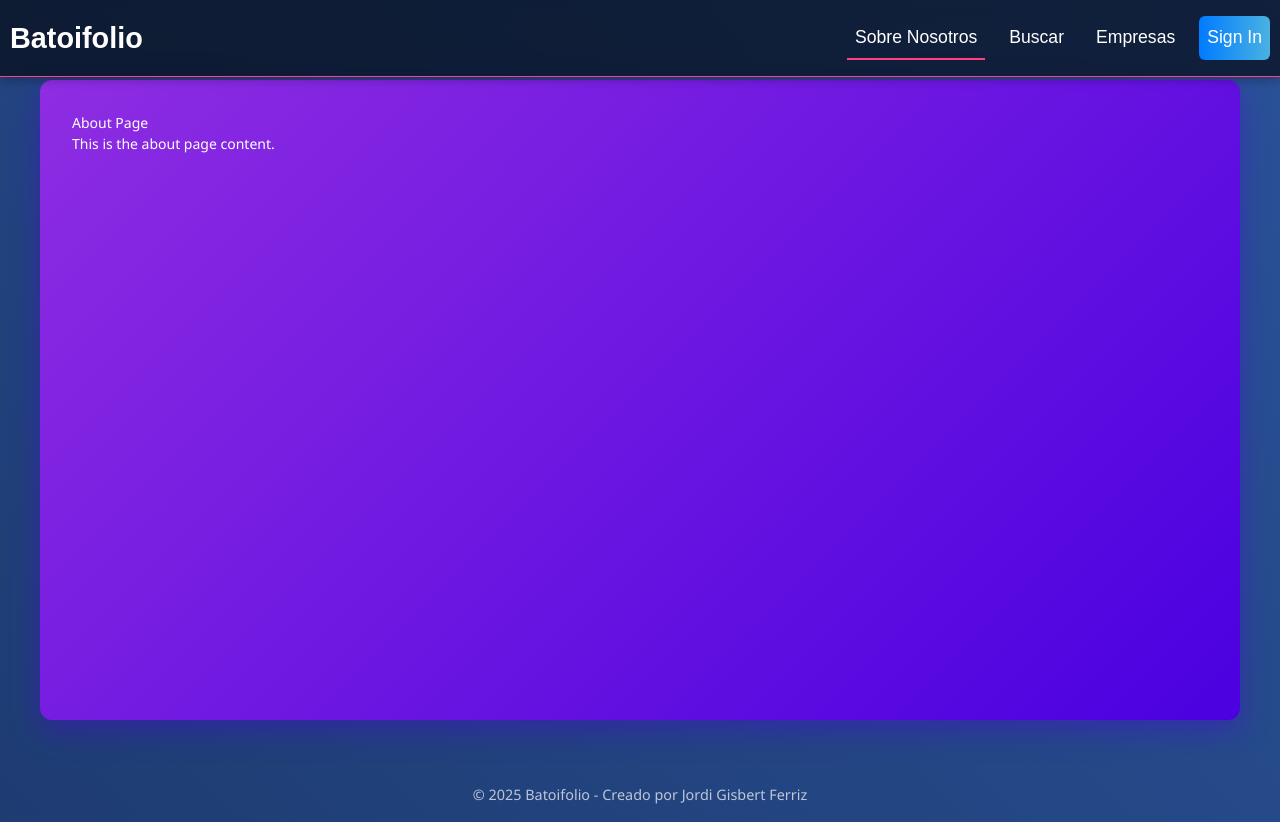
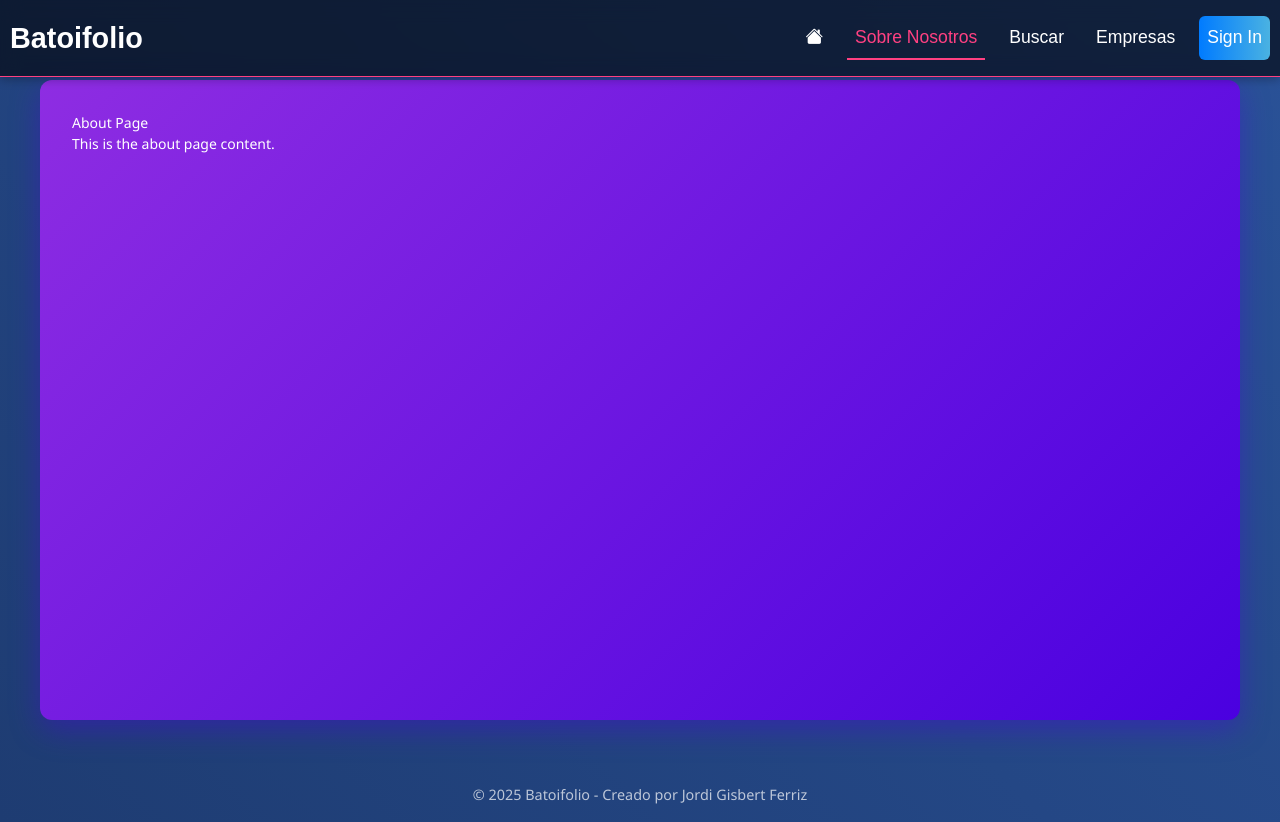
Before and after one commit to Batoifolio/Front, a Next.js app: page /about in a window 1280 px wide. Built offline with nearby package versions, Linux system fonts and the light colour scheme.

Commit message:
ADD titulos

```diff
--- a/src/components/NavItem.jsx
+++ b/src/components/NavItem.jsx
@@ -11,9 +11,7 @@ const NavItem = ({ path, label }) => {
             className={`navItem ${isActive ? 'active' : ''}`}
             href={isActive ? '#' : path}
         >
-            <span>
-                {label}
-            </span>
+            <span dangerouslySetInnerHTML={{ __html: label }} />
         </Link>
     );
 };
--- a/src/components/Navbar.jsx
+++ b/src/components/Navbar.jsx
@@ -5,6 +5,7 @@ import React, { useState } from 'react';
 const renderDesktop = () => {
     return (
         <div className="navList flex gap-4">
+            <NavItem path="/" label='<i class="bi bi-house-fill"></i>' />
             <NavItem path="/about" label="Sobre Nosotros" />
             <NavItem path="/search" label="Buscar" />
             <NavItem path="/companies" label="Empresas" />
@@ -27,6 +28,7 @@ const renderMobile = (menuOpen, setMenuOpen) => (
 
         {menuOpen && (
             <div className="navList drop-menu">
+                <NavItem path="/" label='<i class="bi bi-house-fill"></i>' />
                 <NavItem path="/about" label="Sobre Nosotros" />
                 <NavItem path="/search" label="Buscar" />
                 <NavItem path="/companies" label="Empresas" />
--- a/src/pages/about/index.jsx
+++ b/src/pages/about/index.jsx
@@ -1,6 +1,7 @@
 import React from 'react';
 
 const AboutPage = () => {
+    document.title = 'Batoifolio - Sobre Nosotros';
     return (
         <div>
             <h1>About Page</h1>
--- a/src/pages/companies/index.jsx
+++ b/src/pages/companies/index.jsx
@@ -1,6 +1,7 @@
 import React from 'react';
 
 const AboutPage = () => {
+    document.title = 'Batoifolio - Empresas';
     return (
         <div>
             <h1>About Page</h1>
--- a/src/pages/login/index.jsx
+++ b/src/pages/login/index.jsx
@@ -1,6 +1,7 @@
 import React from 'react';
 
 const AboutPage = () => {
+    document.title = 'Batoifolio - Log In';
     return (
         <div>
             <h1>About Page</h1>
--- a/src/pages/search/index.jsx
+++ b/src/pages/search/index.jsx
@@ -1,6 +1,7 @@
 import React from 'react';
 
 const AboutPage = () => {
+    document.title = 'Batoifolio - Buscar';
     return (
         <div>
             <h1>About Page</h1>
--- a/src/styles/globals.css
+++ b/src/styles/globals.css
@@ -111,6 +111,10 @@ nav {
 .navItem.active {
   color: var(--color-accent);
   border-bottom: 2px solid var(--color-accent);
+
+  * {
+    color: var(--color-accent);
+  }
 }
 
 .btn {
@@ -143,19 +147,11 @@ nav {
 .btn-header:hover .navItem:hover {
   color: var(--color-text-default);
   border-bottom: 2px solid transparent;
+
+  * {
+    color: var(--color-text-default);
+  }
 }
-
-
-/* .btn-header:hover.navItem,
-.btn-header.active.navItem,
-.btn-header:hover.navItem:hover,
-.btn-header.active.navItem.active,
-.btn-header.navItem.active {
-  color: var(--color-text-default);
-  border: none;
-  margin: 0;
-  text-decoration: none;
-} */
 
 .margin-x {
   margin-left: 10px;
```
Also changed, not shown: src/pages/index.jsx (+7 -1 lines).
